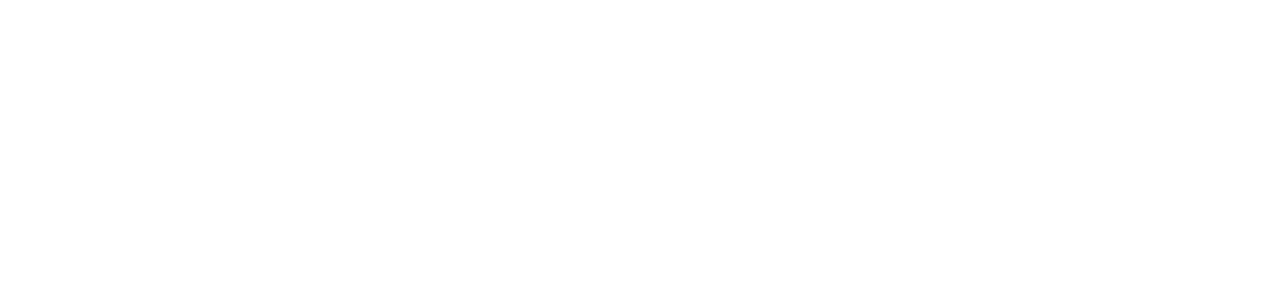
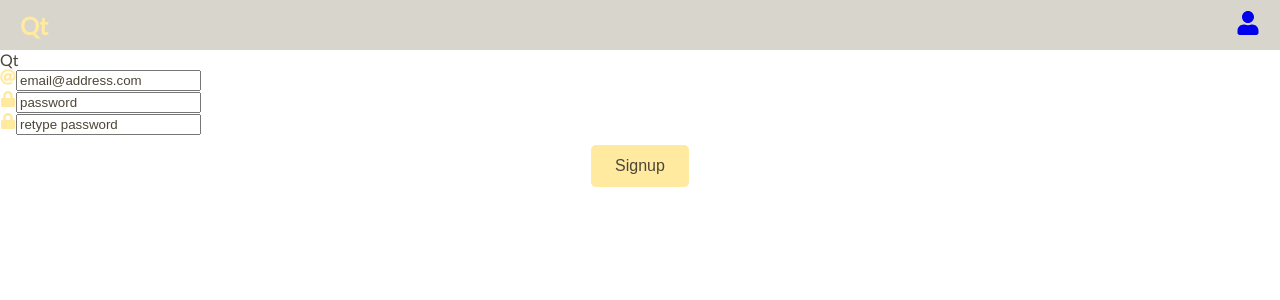
Before and after one commit to michaelzachor/senior_project, a React (Create React App) app in the folder client/: page /signup in a window 1280 px wide. Before the commit this address had no page. Shown: the top 300 px of the page. Built offline with nearby package versions, Linux system fonts and the light colour scheme.

Commit message:
user auth almost finished

```diff
--- a/client/src/App.js
+++ b/client/src/App.js
@@ -1,23 +1,28 @@
-import React, { useState, useEffect} from 'react';
+import React, { useState, useEffect, useContext} from 'react';
 import {BrowserRouter as Router, Routes, Route, Navigate} from 'react-router-dom';
 //Containers
 import Home from './containers/Home';
 import Login from './containers/Login';
 import MyMusic from './containers/MyMusic';
+import Signup from './containers/Signup';
+import { AuthContext } from './context/AuthContext';
 //Style
 import './App.css';
 
 function App() {
+  const {user} = useContext(AuthContext)
   const [loggedIn, setLoggedIn] = useState(false);
   return (
     // <div className="App">
       <Router>
         <Routes>
-          <Route path="/" exact={true} element={loggedIn ? (<Home />) : (<Navigate to="/login"/>)}>
+          <Route path="/" exact={true} element={user ? (<Home />) : (<Navigate to="/login"/>)}>
           </Route>
-          <Route path="/login" exact={true} element={!loggedIn ? (<Login />) : (<Navigate to="/"/>)}>
+          <Route path="/myMusic" exact={true} element={user ? (<MyMusic />) : (<Navigate to="/login"/>)}>
           </Route>
-          <Route path="/myMusic" exact={true} element={loggedIn ? (<MyMusic />) : (<Navigate to="/login"/>)}>
+          <Route path="/login" exact={true} element={!user ? (<Login />) : (<Navigate to="/"/>)}>
+          </Route>
+          <Route path="/signup" exact={true} element={!user ? (<Signup />) : (<Navigate to="/"/>)}>
           </Route>
         </Routes>
       </Router>
--- a/client/src/components/AlbumInfo/AlbumInfo.jsx
+++ b/client/src/components/AlbumInfo/AlbumInfo.jsx
@@ -1,9 +1,11 @@
-import React, { useState, useEffect} from 'react';
+import React, { useState, useEffect, useContext} from 'react';
 import "./albuminfo.css";
 import axios from "axios";
 import {FaStar} from 'react-icons/fa';
 import samplePic from "../../assets/samplePic.jpeg";
 import {FaCaretRight, FaCaretLeft} from 'react-icons/fa';
+import {AuthContext} from '../../context/AuthContext'
+
 function showMore() {
     let albumRating = document.getElementsByClassName("albumRating")[0];
     let albumTracks = document.getElementsByClassName("albumTracks")[0];
@@ -20,7 +22,8 @@ function AlbumInfo(props) {
     const [userdb, setUserdb] = useState([]);
     const [albumCount, setAlbumCount] = useState(0);
     const [currentAlbum, setCurrentAlbum] = useState(null);
-    const [user, setUser] = useState({})
+    // const [user, setUser] = useState({})
+    const { user } = useContext(AuthContext);
 
     const [albumRating, setAlbumRating] = useState(null);
     const [trackRatings, setTrackRatings] = useState([]);
@@ -58,24 +61,24 @@ function AlbumInfo(props) {
         setTrackTags(tempAll);
     }
 
-    useEffect(()=>{
-        const fetchUser = async () => {
-            const res = await axios.get(`https://seniorproject-michaelzachor.herokuapp.com/albums/userdb/`) // add userId
-            let unMarkedData = [];
-            let i = 0;
-            while (res.data[i]) {
-                if (!res.data[i].marked) unMarkedData.push(res.data[i]);
-                i++;
-            }
-            setUserdb(unMarkedData);
-            // console.log("just set userdb to ", unMarkedData)
-        }
-        fetchUser();
-    }, [])
+    // useEffect(()=>{
+    //     const fetchUser = async () => {
+    //         const res = await axios.get(`http://localhost:4000/albums/userdb/${user._id}`) // add userId
+    //         let unMarkedData = [];
+    //         let i = 0;
+    //         while (res.data[i]) {
+    //             if (!res.data[i].marked) unMarkedData.push(res.data[i]);
+    //             i++;
+    //         }
+    //         setUserdb(unMarkedData);
+    //         // console.log("just set userdb to ", unMarkedData)
+    //     }
+    //     fetchUser();
+    // }, [])
 
     useEffect(()=>{
         const fetchUserdb = async () => {
-            const res = await axios.get("https://seniorproject-michaelzachor.herokuapp.com/albums/userdb/6220fc41b82cfe6798c7da50") // add userId
+            const res = await axios.get(`http://localhost:4000/albums/userdb/${user._id}`) // add userId
             let unMarkedData = [];
             let i = 0;
             while (res.data[i]) {
--- a/client/src/components/AlbumsInDB/AlbumsInDB.jsx
+++ b/client/src/components/AlbumsInDB/AlbumsInDB.jsx
@@ -1,16 +1,19 @@
-import React, { useState, useEffect} from 'react';
+import React, { useState, useEffect, useContext} from 'react';
 import "./albumsindb.css";
 import axios from "axios";
 import Modal from './Modal/Modal'
+import {AuthContext} from '../../context/AuthContext'
 
 function AlbumsInDB() {
     const [userdb, setUserdb] = useState([]);
     const [modalAlbum, setModalAlbum] = useState(null);
     const [wasClicked, setWasClicked] = useState(false);
+    const { user } = useContext(AuthContext);
+
 
     useEffect(()=>{
         const fetchUserdb = async () => {
-            const res = await axios.get("https://seniorproject-michaelzachor.herokuapp.com/albums/userdb/6220fc41b82cfe6798c7da50") // add userId
+            const res = await axios.get(`http://localhost:4000/albums/userdb/${user._id}`) // add userId
             let markedData = [];
             let i = 0;
             while (res.data[i]) {
@@ -21,6 +24,7 @@ function AlbumsInDB() {
         }
         fetchUserdb();
     }, [])
+
 
     useEffect(()=>{
         console.log("c: ", wasClicked);
--- a/client/src/components/LoginForm/LoginForm.jsx
+++ b/client/src/components/LoginForm/LoginForm.jsx
@@ -8,6 +8,8 @@ function LoginForm() {
     const email = useRef();
     const password = useRef();
     const {user, isFetching, error, dispatch} = useContext(AuthContext);
+
+
     const handleClick = (e) => {
         e.preventDefault();
         loginCall({email:email.current.value,password:password.current.value}, dispatch)
--- /dev/null
+++ b/client/src/components/SignupForm/SignupForm.jsx
@@ -0,0 +1,62 @@
+import axios from 'axios';
+import React, {useRef, useContext} from 'react';
+import {useNavigate} from 'react-router-dom'
+import {FaAt, FaLock} from 'react-icons/fa';
+import "./signupform.css"
+
+function SignupForm() {
+    const email = useRef();
+    const password = useRef();
+    const passwordAgain = useRef();
+    const navigate = useNavigate();
+
+    const handleClick = async (e) => {
+        e.preventDefault();
+        console.log(password.current.value)
+        console.log(passwordAgain.current.value)
+        let supa = document.getElementById("suPA");
+        if(passwordAgain.current.value !== password.current.value) {
+            console.log("check")
+            supa.setCustomValidity("Passwords don't match")
+        } else {
+            supa.setCustomValidity('');
+            const user = {
+                email: email.current.value,
+                password: password.current.value
+            }
+            try {
+                await axios.post(`http://localhost:4000/auth/register`, user)
+                navigate('/login')
+            } catch(err) {
+                console.log(err);
+            }
+        }
+        // signupCall({email:email.current.value,password:password.current.value}, dispatch)
+    }
+    // console.log(user);
+    return (
+    <div className="SignupForm">
+        <div className="signupLogo">
+            Qt
+        </div>
+        {/* e is the variable from the form that contains all info about the form */}
+        <form className="signupForm" onSubmit={handleClick}>
+            <div className="signupEmailSection signupSection">
+                <label htmlFor="signupEmail"><FaAt color='#FFEAA0'/></label>
+                <input type="email" name="signupEmail" ref={email} required placeholder="email@address.com"/>
+            </div>
+            <div className="signupPasswordSection signupSection">
+                <label htmlFor="signupPassword"><FaLock color='#FFEAA0'/></label>
+                <input type="password" name="signupPassword" ref={password} required minLength='6' placeholder="password"/>
+            </div>
+            <div className="signupPasswordAgainSection signupSection">
+                <label htmlFor="signupPasswordAgain"><FaLock color='#FFEAA0'/></label>
+                <input id="suPA" type="password" name="signupPasswordAgain" ref={passwordAgain} required minLength='6' placeholder="retype password"/>
+            </div>
+
+            <button type="submit">Signup</button>
+        </form>
+    </div>
+)}
+
+export default SignupForm;
--- /dev/null
+++ b/client/src/containers/Signup.js
@@ -0,0 +1,16 @@
+// import React from 'react';
+// import axios from 'axios';
+import Header from "../components/Header/Header"
+import SignupForm from "../components/SignupForm/SignupForm"
+import "../components/SignupForm/signupform.css"
+
+function Signup() {
+    return (
+        <div className='Register'>
+            <Header />
+            <SignupForm />
+        </div>
+    )
+}
+
+export default Signup;
--- a/client/src/context/AuthContext.js
+++ b/client/src/context/AuthContext.js
@@ -1,8 +1,8 @@
-import { createContext, useReducer } from "react";
+import { createContext, useReducer, useEffect } from "react";
 import AuthReducer from "./AuthReducer"
 
 const INITIAL_STATE = {
-    user:null,
+    user:JSON.parse(localStorage.getItem("user")) || null,
     isFetching:false,
     error:false
 };
@@ -11,6 +11,10 @@ export const AuthContext = createContext(INITIAL_STATE)
 
 export const AuthContextProvider = ({children}) => {
     const [state, dispatch] = useReducer(AuthReducer, INITIAL_STATE);
+
+    useEffect(()=>{
+        localStorage.setItem("user", JSON.stringify(state.user))
+      },[state.user])
 
     return (
         <AuthContext.Provider
```
Also changed, not shown: client/src/components/SignupForm/signupform.css (added).
